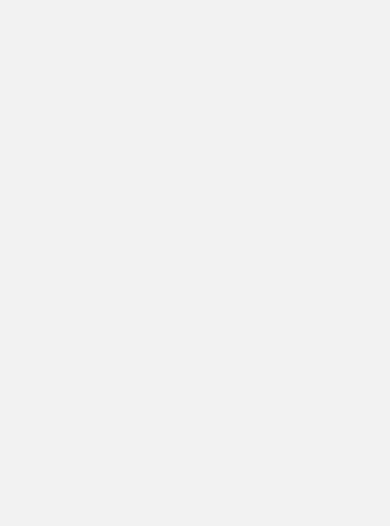
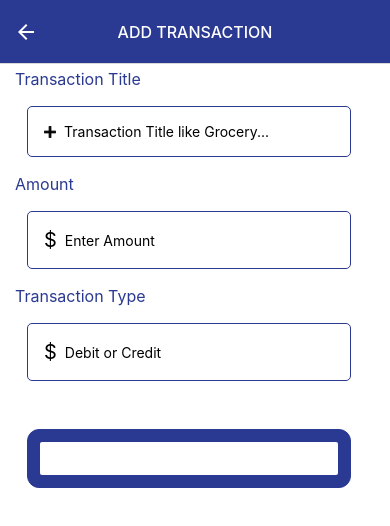
Before and after one commit to mowais103/ExpenseTracker, a React Native app: screen /AddTransactionScreen in a window 390 px wide. Shown: the top 526 px of the page. Built offline with nearby package versions, Linux system fonts and the light colour scheme.

Commit message:
chore: add submit transaction screen

```diff
--- a/App.tsx
+++ b/App.tsx
@@ -52,7 +52,11 @@ const App = () => {
           <Stack.Screen
             name="AddTransactionScreen"
             component={AddTransactionScreen}
-            options={{headerShown: false, presentation: 'modal'}}
+            options={{
+              ...COMMON_HEADER_OPTIONS,
+              presentation: 'modal',
+              headerTitle: 'ADD TRANSACTION',
+            }}
           />
         </Stack.Navigator>
       </NavigationContainer>
--- a/src/screens/AddTransactionScreen/AddTransactionScreen.tsx
+++ b/src/screens/AddTransactionScreen/AddTransactionScreen.tsx
@@ -1,10 +1,56 @@
 import React from 'react';
-import {StyleSheet, View} from 'react-native';
+import {Button, StyleSheet, Text, TouchableOpacity} from 'react-native';
+import {AtomInput} from '../../components/atoms/AtomInput';
+import {AtomScreenContainer} from '../../components/atoms/AtomScreenContainer';
+import {AtomIcon} from '../../components/atoms/AtomIcon';
+import {Colors} from '../../styles/common';
+import {Spacer} from '../../components/atoms/Spacer';
 
 type AddTransactionScreenProps = {onPress: () => void};
 
-const styles = StyleSheet.create({});
+const styles = StyleSheet.create({
+  button: {
+    borderRadius: 12,
+    backgroundColor: Colors.navyBlue,
+    padding: 12,
+    width: '90%',
+    borderWidth: 1,
+    margin: 12,
+    borderColor: Colors.navyBlue,
+  },
+  label: {
+    fontSize: 16,
+    paddingVertical: 5,
+    color: Colors.navyBlue,
+  },
+});
 
-const AddTransactionScreen = ({}: AddTransactionScreenProps) => <View></View>;
+const AddTransactionScreen = ({}: AddTransactionScreenProps) => (
+  <AtomScreenContainer>
+    <Text style={styles.label}>Transaction Title</Text>
+    <AtomInput
+      placeholder="Transaction Title like Grocery..."
+      LeftElement={<AtomIcon icon="add" size="small" />}
+    />
+    <Text style={styles.label}>Amount</Text>
+    <AtomInput
+      keyboardType="numeric"
+      spellCheck={false}
+      placeholder="Enter Amount"
+      LeftElement={<Text style={{fontSize: 20}}>{'$'}</Text>}
+    />
+    <Text style={styles.label}>Transaction Type</Text>
+    <AtomInput
+      keyboardType="numeric"
+      spellCheck={false}
+      placeholder="Debit or Credit"
+      LeftElement={<Text style={{fontSize: 20}}>{'$'}</Text>}
+    />
+    <Spacer vertical />
+    <TouchableOpacity style={styles.button}>
+      <Button title="Add Transaction" color={Colors.white} />
+    </TouchableOpacity>
+  </AtomScreenContainer>
+);
 
 export {AddTransactionScreen};
--- a/src/screens/HomeScreen/HomeScreen.tsx
+++ b/src/screens/HomeScreen/HomeScreen.tsx
@@ -5,6 +5,7 @@ import {AtomIcon} from '../../components/atoms/AtomIcon';
 import {IncomeStatement} from './IncomeStatement';
 import {AddTransactionButton} from './AddTransactionButton';
 import {RootStackScreenProps} from '../../../App';
+import {Spacer} from '../../components/atoms/Spacer';
 
 type HomeScreenProps = RootStackScreenProps<'HomeScreen'>;
 
@@ -15,6 +16,7 @@ const HomeScreen = ({navigation}: HomeScreenProps) => {
         <Text style={styles.monthStyle}>Month</Text>
         <AtomIcon icon="pieChart" size="medium" />
       </View>
+      <Spacer vertical />
       <IncomeStatement />
       <AddTransactionButton
         onPress={() => navigation.navigate('AddTransactionScreen')}
```
